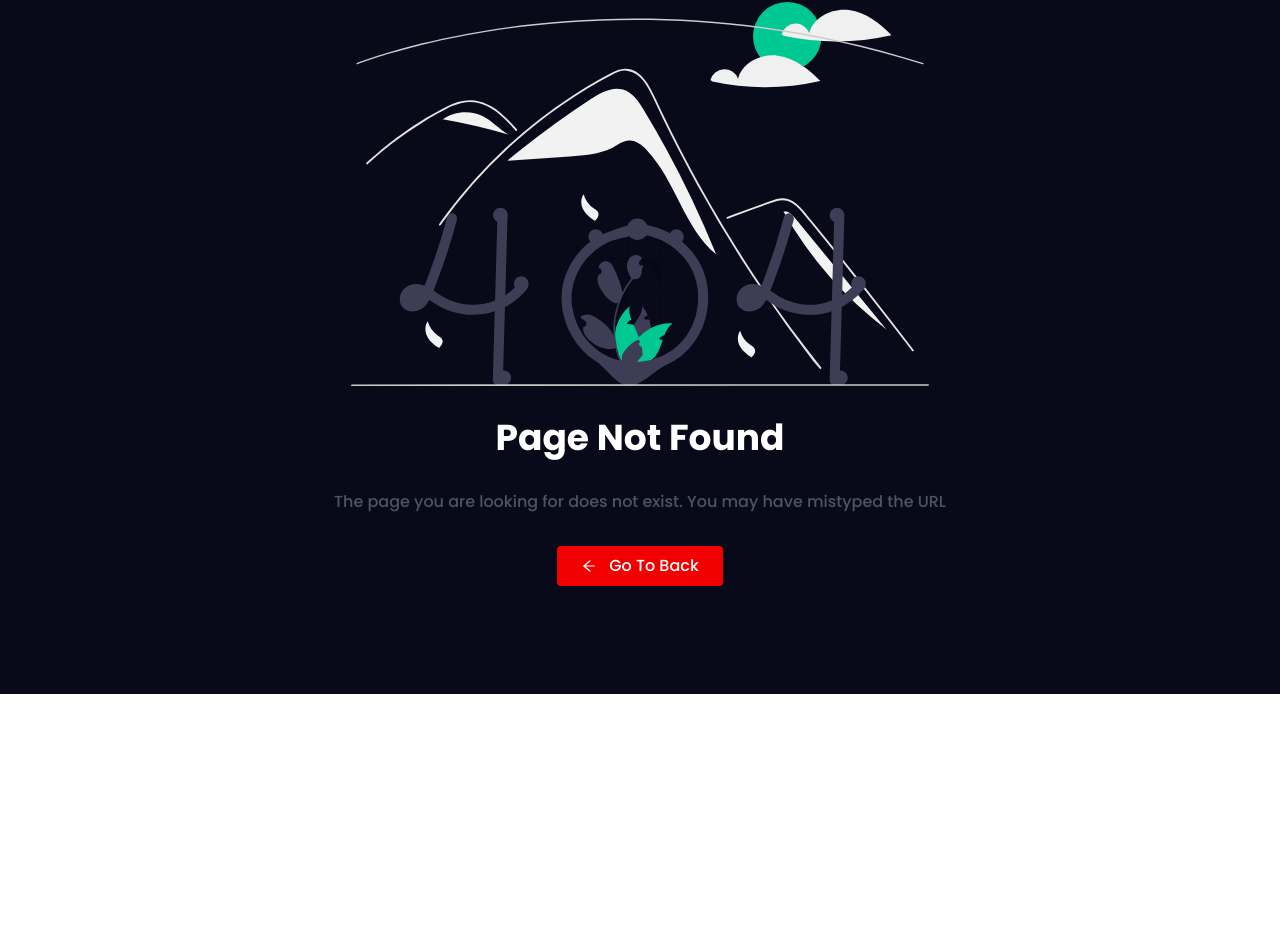
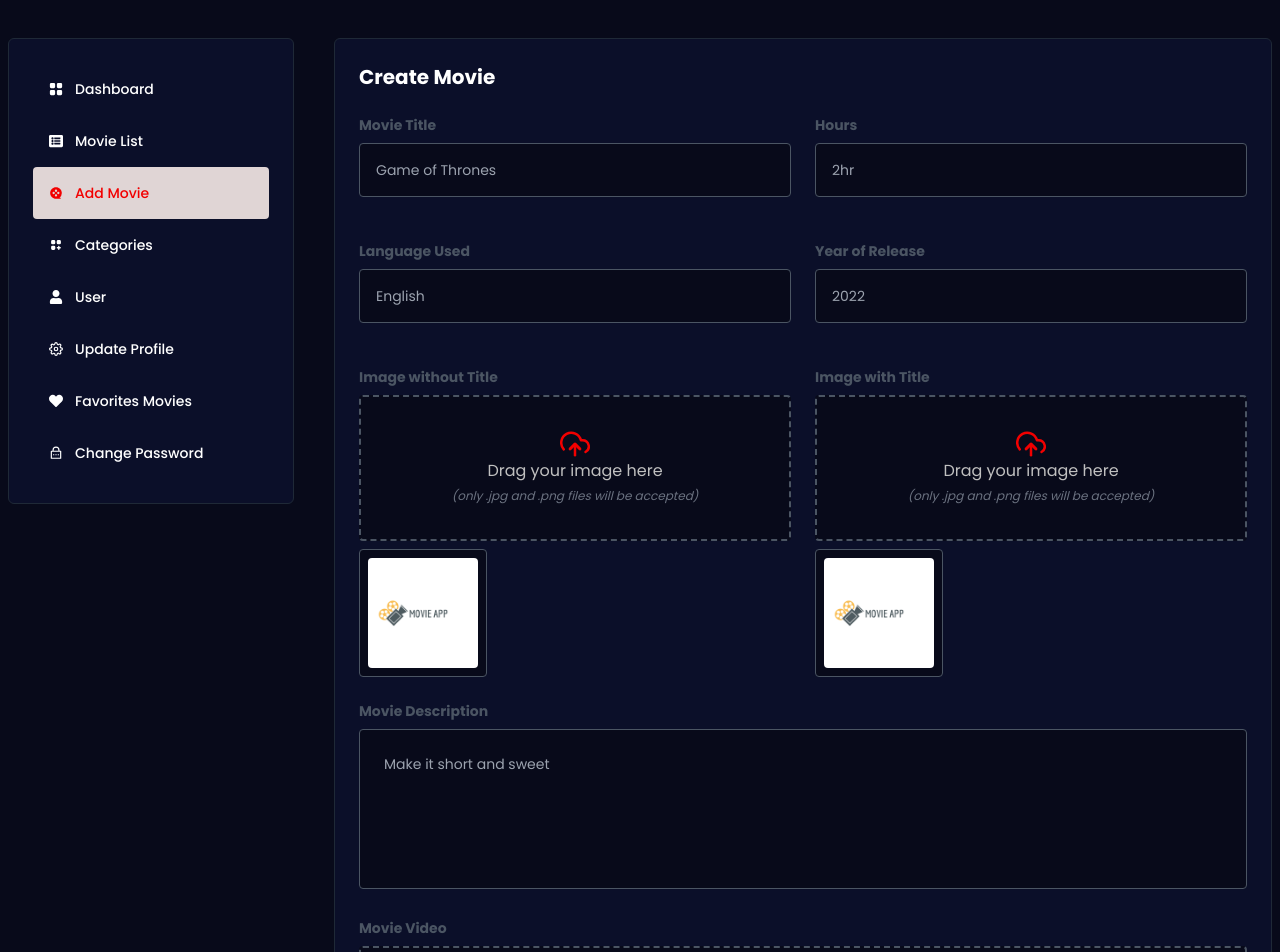
Before and after one commit to hanishbansal231/MOVIE_APP, a React (Create React App) app in the folder client/: page /addmovie in a window 1280 px wide. Before the commit this address had no page. Shown: the part 106-1058 px from the top of the page. Before the commit the page ends 800 px from the top, so only its background shows below. Built offline with nearby package versions, Linux system fonts and the light colour scheme.

Commit message:
complte movie add page

```diff
--- a/client/src/App.js
+++ b/client/src/App.js
@@ -16,6 +16,7 @@ import MovieList from './Screen/Dashboard/Admin/MovieList';
 import Dashboard from './Screen/Dashboard/Admin/Dashboard';
 import Category from './Screen/Dashboard/Admin/Category';
 import User from './Screen/Dashboard/Admin/User';
+import AddMovie from './Screen/Dashboard/Admin/AddMovie';
 
 function App() {
 
@@ -39,6 +40,7 @@ function App() {
         <Route path='/dashboard' element={<Dashboard />} />
         <Route path='/categories' element={<Category />} />
         <Route path='/user' element={<User />} />
+        <Route path='/addmovie' element={<AddMovie />} />
         <Route path='*' element={<NotFound />} />
       </Routes>
     </>
--- a/client/src/Components/Modals/CategoryModal.js
+++ b/client/src/Components/Modals/CategoryModal.js
@@ -1,11 +1,24 @@
 import React from 'react'
 import MainModal from './MainModal'
+import { Input } from '../UsedInputs'
 
-function CategoryModal({modalOpen,setModalOpen}) {
+function CategoryModal({ modalOpen, setModalOpen }) {
   return (
     <MainModal modalOpen={modalOpen} setModalOpen={setModalOpen}>
       <div className='inline-block sm:w-4/5 md:w-3/5 lg:w-2/5 w-full align-middle p-10 overflow-y-auto h-full border border-border bg-main text-white rounded-2xl '>
         <h2 className='text-3xl font-bold'>Create</h2>
+        <form className='flex text-left flex-col gap-3 text-text mt-6'>
+          <Input
+            type={'text'}
+            placeholder={'Actions'}
+            label={'Category Name'}
+            bg={true}
+          />
+          <button
+            onChange={() => setModalOpen(false)}
+            className='w-full bg-subMain rounded hover:bg-transparent border border-subMain transitions py-3 text-white font-medium text-xl'
+          >Add</button>
+        </form>
       </div>
     </MainModal>
   )
--- a/client/src/Screen/Dashboard/Admin/AddMovie.js
+++ b/client/src/Screen/Dashboard/Admin/AddMovie.js
@@ -0,0 +1,97 @@
+import React from 'react'
+import SideBar from '../SideBar'
+import { Input, Message, Select } from '../../../Components/UsedInputs'
+import Uploader from '../../../Components/Single/Uploader'
+import logo from '../../../assets/logo.png'
+import { movies } from '../../../Data/movie'
+import { MdDelete } from 'react-icons/md'
+import { FaEdit } from 'react-icons/fa'
+import {ImUpload} from 'react-icons/im';
+
+function AddMovie() {
+    return (
+        <SideBar>
+            <div className='flex flex-col gap-6'>
+                <h2 className='text-xl font-bold '>Create Movie</h2>
+                <div className='w-full grid md:grid-cols-2 gap-6'>
+                    <Input label={'Movie Title'} placeholder={'Game of Thrones'} type={'text'} bg={true} />
+                    <Input label={'Hours'} placeholder={'2hr'} type={'text'} bg={true} />
+                </div>
+                <div className='w-full grid md:grid-cols-2 gap-6'>
+                    <Input label={'Language Used'} placeholder={'English'} type={'text'} bg={true} />
+                    <Input label={'Year of Release'} placeholder={'2022'} type={'number'} bg={true} />
+                </div>
+                <div className='w-full grid md:grid-cols-2 gap-6'>
+                    <div className='flex flex-col gap-2'>
+                        <p className='text-border font-semibold text-sm'>Image without Title</p>
+                        <Uploader />
+                        <div className='w-32 h-32 p-2 bg-main border border-border rounded'>
+                            <img
+                                src={logo}
+                                alt='Logo'
+                                className='w-full h-full object-cover rounded'
+                            />
+                        </div>
+                    </div>
+                    <div className='flex flex-col gap-2'>
+                        <p className='text-border font-semibold text-sm'>Image with Title</p>
+                        <Uploader />
+                        <div className='w-32 h-32 p-2 bg-main border border-border rounded'>
+                            <img
+                                src={logo}
+                                alt='Logo'
+                                className='w-full h-full object-cover rounded'
+                            />
+                        </div>
+                    </div>
+                </div>
+                <Message label={'Movie Description'} placeholder={'Make it short and sweet'} />
+                {/* <div className='text-sm w-full'>
+                    <Select label={'Movie Category'} options={} />
+                </div> */}
+
+                <div className='flex flex-col gap-2 w-full'>
+                    <p className='text-border font-semibold text-sm'>Movie Video</p>
+                    <Uploader />
+                </div>
+
+                <div className='grid items-start lg:grid-cols-2 gap-6 w-full'>
+                    <button className='border border-subMain border-dashed py-3 bg-main rounded'>Add Cast</button>
+                    <div className='grid 2xl:grid-cols-4 lg:grid-cols-3 grid-cols-2 gap-4'>
+                        {
+                            movies.map((item,idx) => (
+                                <div
+                                key={idx}
+                                className='p-2 italic text-xs text-text rounded flex-colo bg-main border border-border'
+                                >
+                                    <img
+                                    src={item.poster}
+                                    alt={item.title}
+                                    className='w-full h-24 rounded mb-2'
+                                    />
+                                    <p>{item.title}</p>
+                                    <div className='flex-rows mt-2 w-full gap-2'>
+                                        <button className='w-6 h-6 flex-colo bg-dry border border-border text-subMain rounded'>
+                                            <MdDelete />
+                                        </button>
+                                        <button className='w-6 h-6 flex-colo bg-dry border border-border text-green-600 rounded'>
+                                            <FaEdit />
+                                        </button>
+                                    </div>
+                                </div>
+                            ))
+                        }
+                    </div>
+                </div>
+
+                <div className='flex justify-end items-center mb-4'>
+                    <button className='border border-subMain flex justify-center items-center gap-6 w-full bg-subMain transitions text-white rounded px-3 sm:px-8 sm:py-4 text-lg font-medium py-3'>
+                       <ImUpload /> Publish Movie
+                        </button>
+                </div>
+            </div>
+        </SideBar>
+    )
+}
+
+export default AddMovie
```
